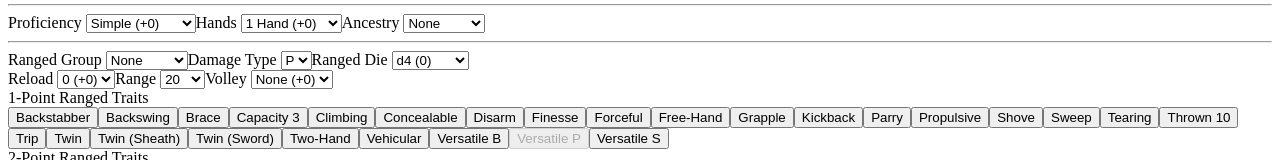
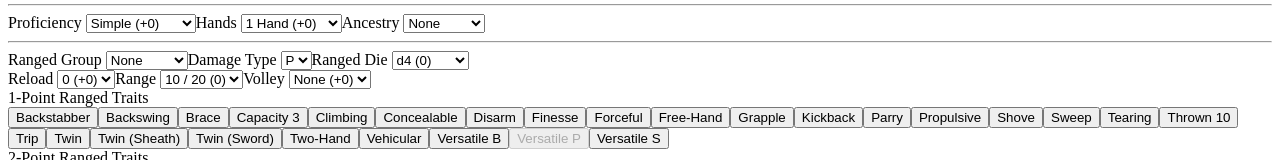
Before and after one commit to aegorsuch/PF2E-Weapon-Builder, a Vue app: page / in a window 1280 px wide. Both pictures are taken after a click on the radio button "Ranged". Shown: the part 191-351 px from the top of the page. Built offline with nearby package versions, Linux system fonts and the light colour scheme.

Commit message:
redid range calcs

```diff
--- a/src/App.vue
+++ b/src/App.vue
@@ -145,12 +145,12 @@
             </label>
             <label class="small">Range
               <select class="form-select form-select-sm" v-model="rangedForm.range">
-                <option :value="4">20</option>
-                <option :value="3">30</option>
-                <option :value="1">50</option>
-                <option :value="0">60</option>
-                <option :value="-2">100</option>
-                <option :value="-3">120</option>
+                <option :value="0">10 / 20 (0)</option>
+                <option :value="-1">50 (-1)</option>
+                <option :value="-2">110 (-2)</option>
+                <option :value="-3">180 (-3)</option>
+                <option :value="-4">250 (-4)</option>
+                <option :value="-5">320 (-5)</option>
               </select>
             </label>
             <label class="small">Volley
@@ -202,7 +202,7 @@ const groupTraitWhitelist = {
   'Bow': ['Agile', 'Capacity 3', 'Concussive', 'Deadly', 'Finesse', 'Forceful', 'Modular (B P or S)', 'Monk', 'Parry', 'Propulsive','Razing'],
   'Brawling': ['Agile', 'Backstabber', 'Deadly', 'Disarm', 'Fatal', 'Finesse', 'Free-Hand', 'Grapple', 'Modular (B P or S)', 'Monk', 'Parry', 'Reach', 'Shove', 'Trip', 'Twin', 'Unarmed', 'Versatile P'],
   'Club': ['Agile', 'Attached to Crossbow or Firearm', 'Backswing', 'Concealable', 'Deadly', 'Disarm', 'Fatal', 'Free-Hand', 'Finesse', 'Forceful', 'Monk', 'Parry', 'Ranged Trip', 'Razing', 'Reach', 'Recovery', 'Shove', 'Sweep', 'Tearing', 'Tethered', 'Thrown 10', 'Thrown 20', 'Thrown 30', 'Trip', 'Twin', 'Twin (Sheath)', 'Two-Hand', 'Vehicular', 'Versatile B', 'Versatile P'],
-  'Crossbow': ['Backstabber', 'Capacity 5', 'Deadly', 'Fatal Aim', 'Free-Hand', 'Parry', 'Repeating'],
+  'Crossbow': ['Backstabber', 'Capacity 5', 'Deadly', 'Fatal Aim', 'Finesse', 'Free-Hand', 'Parry', 'Repeating'],
   'Dart': ['Agile','Concealable', 'Deadly', 'Disarm', 'Finesse', 'Free-Hand', 'Monk', 'Propulsive', 'Recovery', 'Sweep', 'Tethered', 'Thrown 10', 'Thrown 20', 'Thrown 30'],
   'Firearm':['Agile', 'Attached to Shield', 'Backstabber', 'Capacity 3', 'Capacity 5', 'Concealable', 'Concussive', 'Double Barrel', 'Fatal', 'Fatal Aim', 'Kickback', 'Modular (B P or S)', 'Razing', 'Repeating', 'Scatter 5', 'Scatter 10'],
   'Flail': ['Agile', 'Backswing', 'Deadly', 'Disarm', 'Finesse', 'Forceful', 'Grapple', 'Hampering', 'Monk', 'Parry', 'Ranged Trip', 'Razing', 'Reach', 'Sweep', 'Tethered', 'Thrown 10', 'Thrown 20', 'Thrown 30', 'Training', 'Trip', 'Twin', 'Versatile B', 'Versatile P'],
@@ -224,7 +224,7 @@ export default {
       selectedAncestry: '',
       adjustements: { proficiency: 0, hands: 0 },
       meleeForm: { group: '', die: 3, damageType: 'S', traits: { onePoint: [], twoPoint: [], threePoint: [] } },
-      rangedForm: { group: '', die: 3, damageType: 'P', reload: 0, volley: 0, range: 4, traits: { onePoint: [], twoPoint: [], threePoint: [] } },
+      rangedForm: { group: '', die: 3, damageType: 'P', reload: 0, volley: 0, range: 0, traits: { onePoint: [], twoPoint: [], threePoint: [] } },
       meleeGroups: ['Axe','Brawling','Club','Dart','Flail','Knife','Hammer','Pick','Polearm','Shield','Spear','Sword'],
       rangedGroups: ['Bow', 'Crossbow', 'Dart', 'Sling', 'Firearm', 'Knife'],
       ancestries: ['Dwarf', 'Elf', 'Gnome', 'Goblin', 'Halfling', 'Jotunborn', 'Orc', 'Tengu'],
@@ -234,6 +234,15 @@ export default {
         threePoint: ['Double Barrel', 'Fatal', 'Fatal Aim', 'Injection', 'Reach', 'Recovery', 'Repeating', 'Scatter 10', 'Tethered', 'Thrown 30']
       }
     };
+  },
+  watch: {
+    range(newVal) {
+      if (newVal === 'combination' && this.adjustements.proficiency <= 0) {
+        this.adjustements.proficiency = 6;
+      }
+      if (newVal === 'melee' && this.adjustements.hands > 6) this.adjustements.hands = 0;
+      if (newVal === 'ranged' && this.adjustements.hands > 2) this.adjustements.hands = 0;
+    }
   },
   computed: {
     isCombo() { return this.range === 'combination'; },
@@ -245,7 +254,7 @@ export default {
     rangedSpent() {
       let cost = Math.abs(this.rangedForm.die - 3);
       cost += this.calcTraitPoints(this.rangedForm.traits);
-      cost += Math.max(0, 4 - this.rangedForm.range);
+      cost += Math.abs(this.rangedForm.range);
       return cost;
     },
     total() {
@@ -334,7 +343,7 @@ export default {
       this.selectedAncestry = '';
       this.adjustements = { proficiency: 0, hands: 0 };
       this.meleeForm = { group: '', die: 3, damageType: 'S', traits: { onePoint: [], twoPoint: [], threePoint: [] } };
-      this.rangedForm = { group: '', die: 3, damageType: 'P', reload: 0, volley: 0, range: 4, traits: { onePoint: [], twoPoint: [], threePoint: [] } };
+      this.rangedForm = { group: '', die: 3, damageType: 'P', reload: 0, volley: 0, range: 0, traits: { onePoint: [], twoPoint: [], threePoint: [] } };
     }
   }
 };
```
